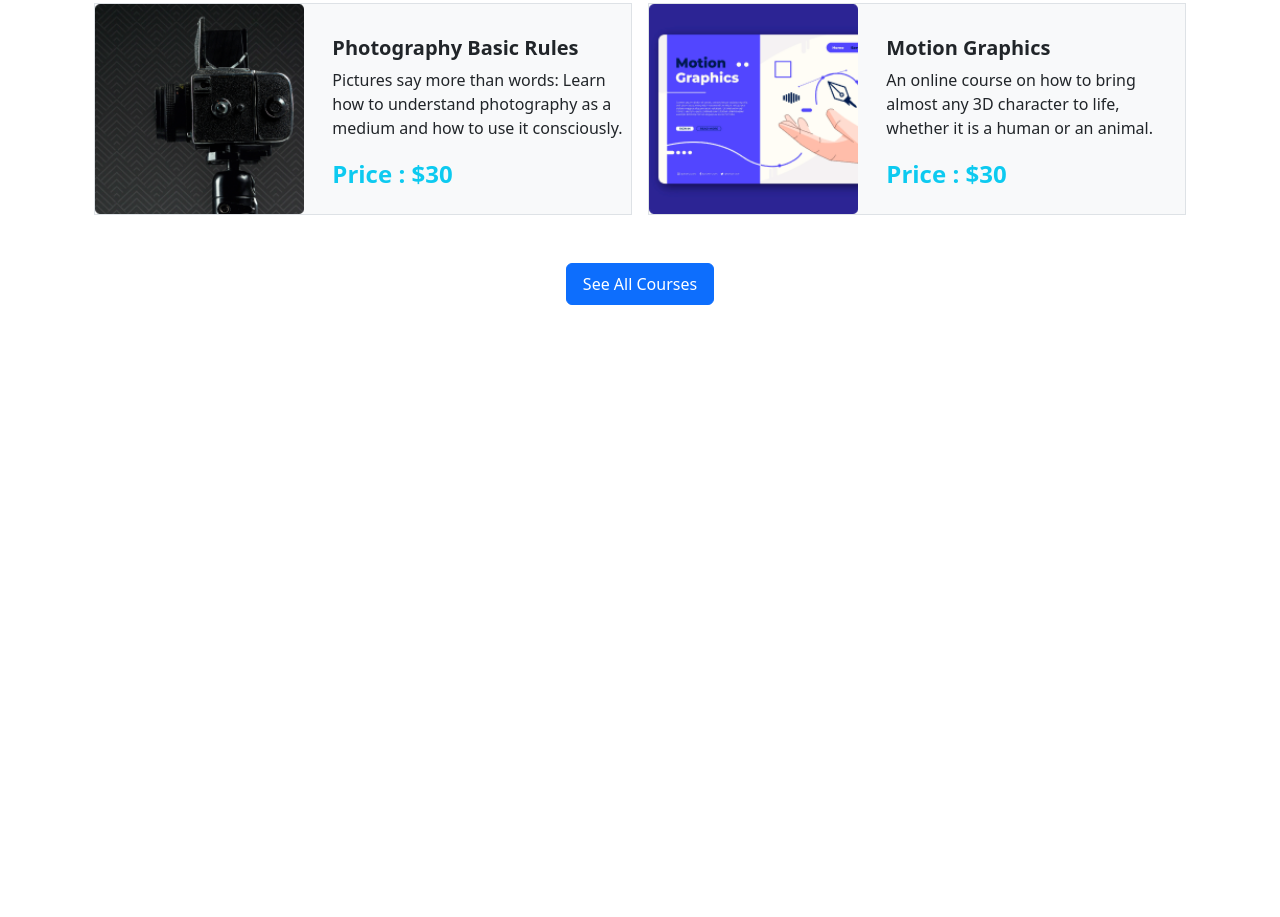
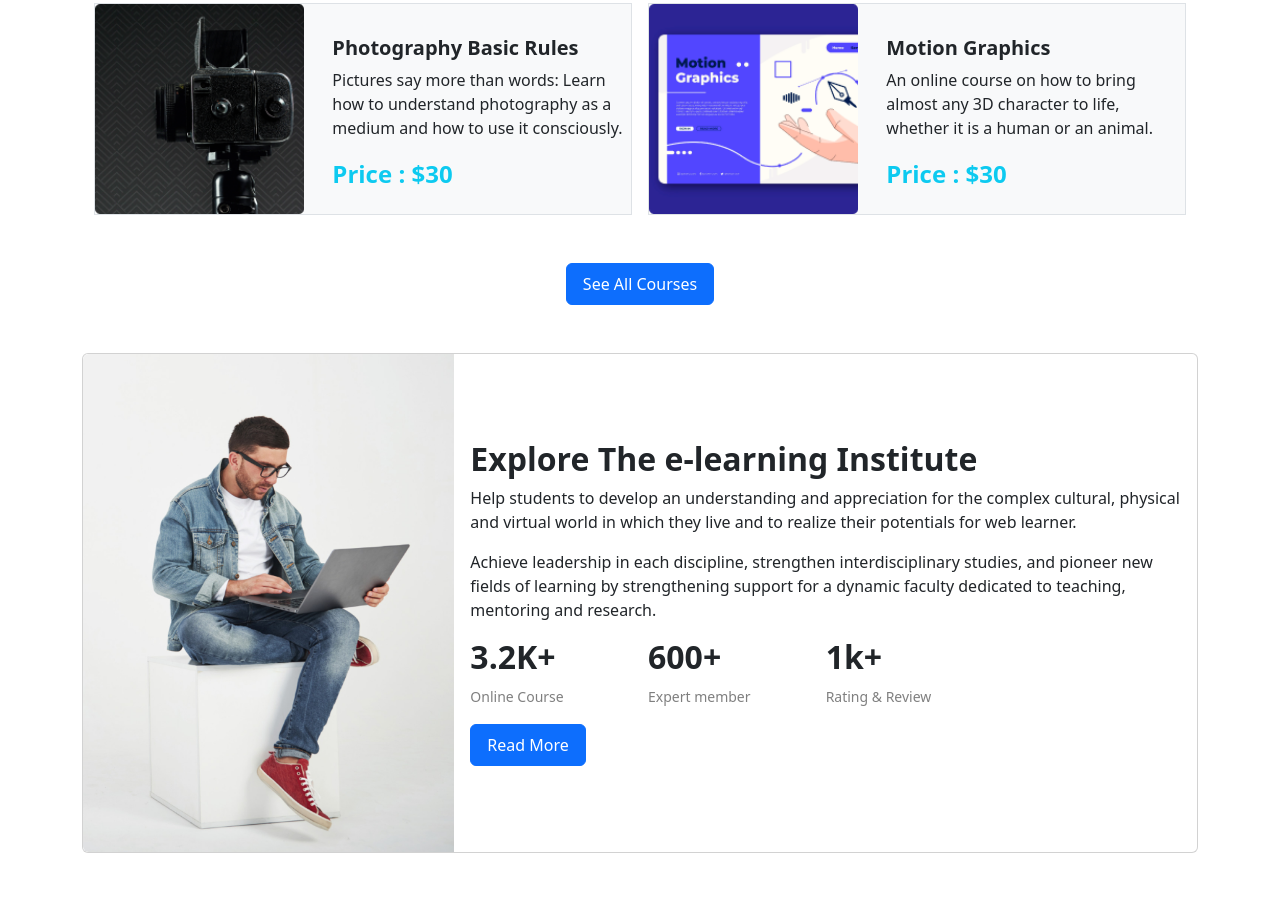
Before and after one commit to NakibCSE/CodeKhata, a plain HTML site: page index.html in a window 1280 px wide. Shown: the part 1582-2499 px from the top of the page. Before the commit the page ends 1887 px from the top, so only its background shows below. Drawn offline with nearby package versions, Linux system fonts and the light colour scheme.

Commit message:
Extra learning section added

```diff
--- a/index.html
+++ b/index.html
@@ -134,8 +134,8 @@
 
     <!-- main section start here -->
     <main>
+        <!-- Courses section start from here  -->
         <section class="container mt-5">
-            <!-- Courses section start from here  -->
             <div class="text-center py-5">
                 <div>
                     <h1>Discover Our Popular Courses</h1>
@@ -261,6 +261,48 @@
                 <button class="btn btn-primary px-3 py-2">See All Courses</button>
             </div>
         </section>
+
+        <section class="container py-5">
+            <div class="card mb-3">
+                <div class="row g-0">
+                    <div class="col-md-4">
+                        <img src="./images/working.png" class="img-fluid h-100 rounded-start" alt="...">
+                    </div>
+                    <div class="col-md-8 d-flex align-items-center">
+                        <div class="card-body">
+                            <div>
+                                <h2 class="fw-bold">Explore The e-learning Institute</h2>
+                                <p>Help students to develop an understanding and appreciation for the complex cultural,
+                                    physical
+                                    and virtual world in which they live and to realize their potentials for
+                                    web learner.</p>
+                                <p>Achieve leadership in each discipline, strengthen interdisciplinary studies, and
+                                    pioneer new
+                                    fields of learning by strengthening support for a dynamic faculty dedicated to
+                                    teaching,
+                                    mentoring and research.</p>
+                                <div class="d-flex">
+                                    <div class="w-25">
+                                        <h1 class="fw-bolder fs-2">3.2K+</h1>
+                                        <p><small class="text-black-50">Online Course</small></p>
+                                    </div>
+                                    <div class="w-25">
+                                        <h5 class="fw-bolder fs-2">600+</h5>
+                                        <p><small class="text-black-50">Expert member</small></p>
+                                    </div>
+                                    <div>
+                                        <h5 class="fw-bolder fs-2">1k+</h5>
+                                        <p><small class="text-black-50">Rating & Review</small></p>
+                                    </div>
+                                </div>
+                                <button class="btn btn-primary px-3 py-2">Read More</button>
+                            </div>
+                        </div>
+                    </div>
+                </div>
+            </div>
+        </section>
+
     </main>
     <!-- main section end here -->
 
```
